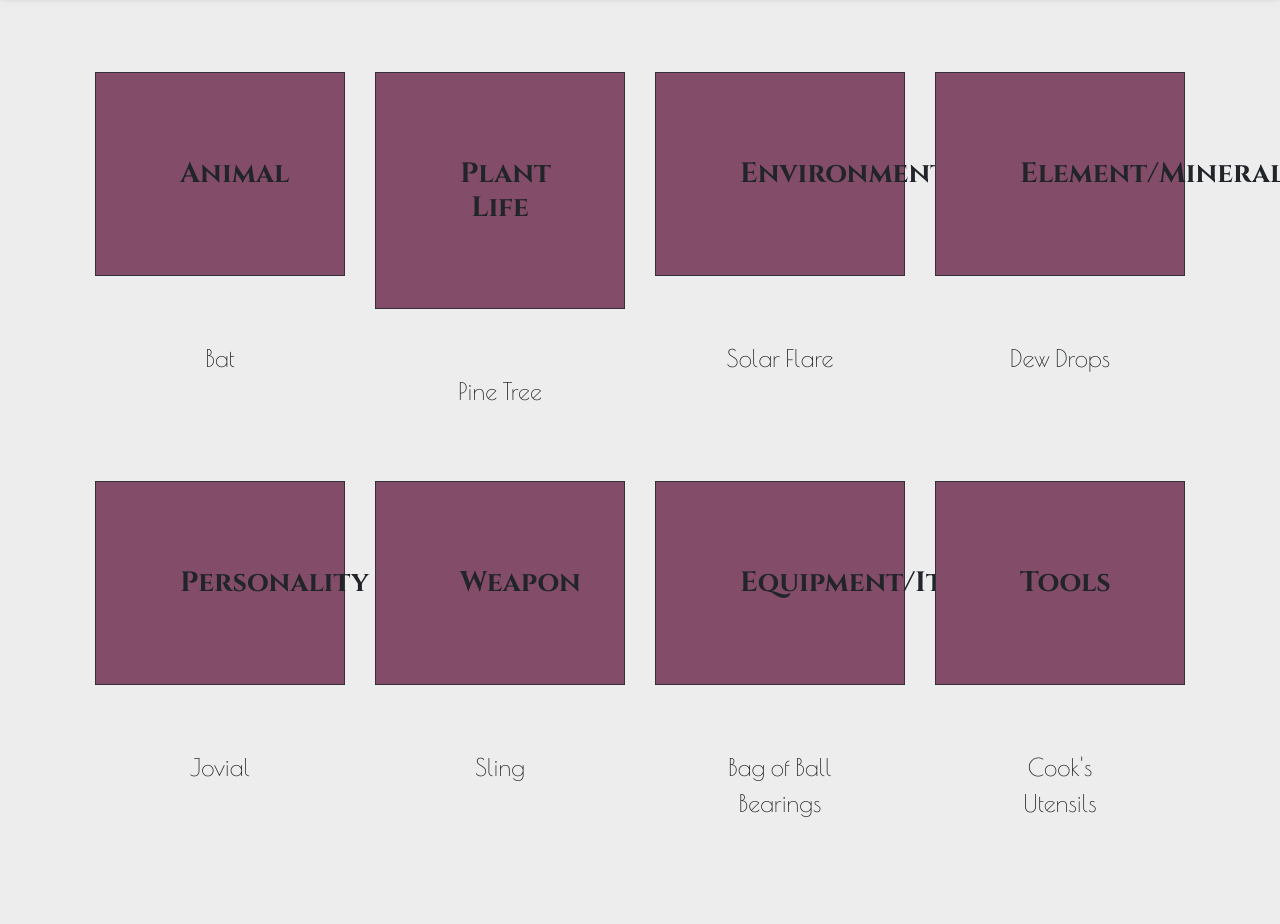
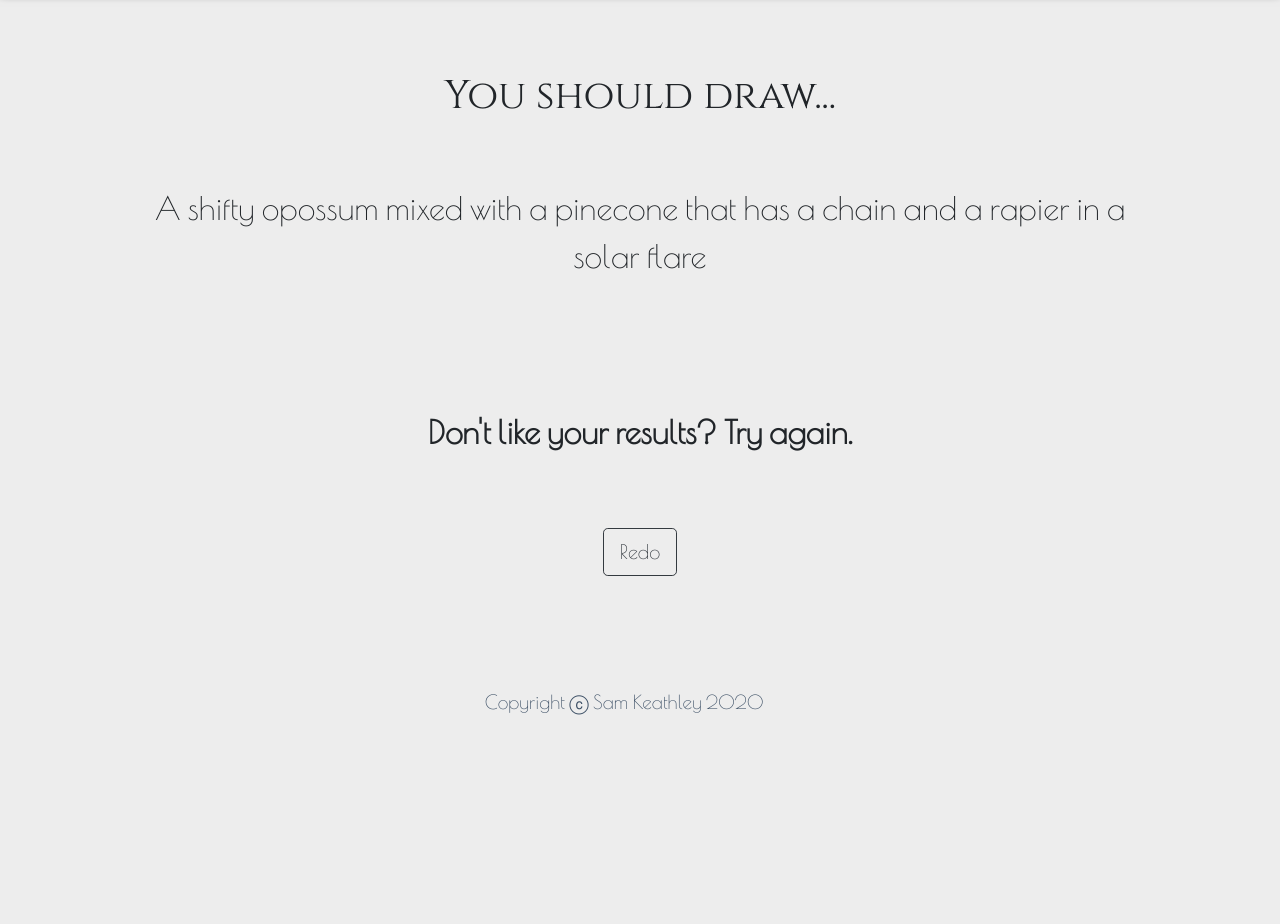
Before and after one commit to SamKeathley/CC5000v2, a React (Create React App) app: page /creature in a window 1280 px wide. Shown: the part 360-1284 px from the top of the page. After the commit the page ends 1080 px from the top, so only its background shows below. Built offline with nearby package versions, Linux system fonts and the light colour scheme.

Commit message:
changed output layout to sentence structure

```diff
--- a/src/App.scss
+++ b/src/App.scss
@@ -41,20 +41,6 @@ ul {
     padding: 3.5rem;
   }
 }
-
-
-.categories {
-    font-family: $head-font;
-    background-color: $accent-color-pink;
-    border: 1px solid $accent-color-dark;
-    font-weight: 700;
-    padding: 3em;
-}
-.results {
-    padding: 3rem 0;
-    background-color: $main-color;
-}
-
 
 svg {
     color: $accent-color-dark;
--- a/src/components/Creature.js
+++ b/src/components/Creature.js
@@ -1,12 +1,10 @@
 import React from 'react';
-import {Link} from 'react-router-dom';
+import { Link } from 'react-router-dom';
 import Button from 'react-bootstrap/Button'
 import Container from 'react-bootstrap/Container';
-import Row from 'react-bootstrap/Row';
-import Col from 'react-bootstrap/Col';
 import animals from '../dataStructures/animal';
-import { plants, environments, elements, personalities } from '../dataStructures/nature';
-import { weapons, equipment, tools } from '../dataStructures/equipment';
+import { plants, environments, personalities } from '../dataStructures/nature';
+import { weapons, equipment } from '../dataStructures/equipment';
 
 
 function Creature() {
@@ -18,57 +16,9 @@ function Creature() {
     return (
         <div className="creatureSection">
             <Container fluid>
-                <Row className="firstRow">
-                    <Col xs={12} md={6} xl={3}>
-                    <h3 className="categories">Animal</h3>
-                    <p className="results">{shuffle(animals)}</p>
-                    </Col>
-                    <Col xs={12} md={6} xl={3}>
-                    <h3 className="categories">Plant Life</h3>
-                    <p className="results">{shuffle(plants)}</p>
-                    </Col>
-                    <Col xs={12} md={6} xl={3}>
-                    <h3 className="categories">Environmental</h3>
-                    <p className="results">{shuffle(environments)}</p>
-                    </Col>
-                    <Col xs={12} md={6} xl={3}>
-                    <h3 className="categories">Element/Mineral</h3>
-                    <p className="results">{shuffle(elements)}</p>
-                    </Col>
-                </Row>
-                <Row className="secondRow">
-                    <Col xs={12} md={6} xl={3}>
-                    <h3 className="categories">Personality</h3>
-                    <p className="results">{shuffle(personalities)}</p>
-                    </Col>
-                    <Col xs={12} md={6} xl={3}>
-                    <h3 className="categories">Weapon</h3>
-                    <p className="results">{shuffle(weapons)}</p>
-                    </Col>
-                    <Col xs={12} md={6} xl={3}>
-                    <h3 className="categories">Equipment/Item</h3>
-                    <p className="results">{shuffle(equipment)}</p>
-                    </Col>
-                    <Col xs={12} md={6} xl={3}>
-                    <h3 className="categories">Tools</h3>
-                    <p className="results">{shuffle(tools)}</p>
-                    </Col>
-                </Row>
-                <Row>
-                <Col>
-                    <ul>
-                        <li><strong>Animals:</strong> A wide range of mammals, reptiles, bugs and more!</li>
-                        <li><strong>Plant Life:</strong> All manner of plant species.</li>
-                        <li><strong>Environmental:</strong> Different environments and textures to add to your creation.</li>
-                        <li><strong>Element/Mineral:</strong> Elements and thinds related to, or based off of, them.</li>
-                        <li><strong>Personality:</strong> Add some expression to your creation.</li>
-                        <li><strong>Weapon:</strong> Mostly fantasy based weaponry.</li>
-                        <li><strong>Equipment/Item:</strong> Miscellaneous items and equipment of your creatures interest.</li>
-                        <li><strong>Tools:</strong> Maybe your creature is a Tinkerer or a Blacksmith. Why not give them some tools to work with.</li>
-                    </ul>
-                </Col>
-                </Row>
-                <p><strong>Don't like your results? No problem. Unlike life, we have a redo button.</strong></p>
+                <h1>You should draw...</h1>
+                <p>{shuffle(personalities)} {shuffle(animals)} mixed with {shuffle(plants)} that has {shuffle(equipment)} and a {shuffle(weapons)} in {shuffle(environments)}</p>
+                <p><strong>Don't like your results? Try again.</strong></p>
                 <Link to="/creature">
                     <Button variant="outline-dark" size="lg">Redo</Button>
                 </Link>
--- a/src/dataStructures/animal.js
+++ b/src/dataStructures/animal.js
@@ -1,89 +1,104 @@
 const animals = [
     // Water Creatures
-    "Mollusk",
-    "Crab / Lobster",
-    "Squid / Octopus",
-    "Mudskipper",
-    "Jellyfish",
-    "Deep Sea Fish",
-    "Fresh Water Fish",
-    "Whale / Dolphin",
-    "Shell",
-    "Eel",
-    "Leech",
-    "Coral / Anemone",
-    "Shark",
-    "Singray / Manta Ray",
+    "mollusk",
+    "crab",
+    "lobster",
+    "squid",
+    "octopus",
+    "mudskipper",
+    "jellyfish",
+    "deep sea fish",
+    "fresh water fish",
+    "whale",
+    "dolphin",
+    "shell",
+    "eel",
+    "leech",
+    "coral",
+    "anemone",
+    "shark",
+    "singray",
+    "manta ray",
 
     // Reptiles
-    "Crocodile",
-    "Gila",
-    "Frog",
-    "Newt",
-    "Lizard",
-    "Snake",
-    "Turtle",
+    "crocodile",
+    "gila",
+    "frog",
+    "newt",
+    "lizard",
+    "snake",
+    "turtle",
 
     // Bugs
-    "Worm",
-    "Ant",
-    "Mosquito",
-    "Moth",
-    "Butterfly",
-    "Fly",
-    "Dragonfly",
-    "Lotus",
-    "Mantis",
-    "Bee / Wasp",
-    "Caterpillar",
-    "Beetle",
-    "Flea / Mite",
-    "Spider",
+    "worm",
+    "ant",
+    "mosquito",
+    "moth",
+    "butterfly",
+    "fly",
+    "dragonfly",
+    "lotus",
+    "mantis",
+    "bee",
+    "wasp",
+    "caterpillar",
+    "beetle",
+    "flea",
+    "mite",
+    "spider",
 
     //Birds
-    "Duck",
-    "Heron",
-    "Finch",
-    "Crow",
-    "Raven",
-    "Hawk",
-    "Falcon",
-    "Rooster",
-    "Chickadee",
-    "Jay",
-    "Parrot",
-    "Robin",
-    "Sparrow",
-    "Seagull",
-    "Dove",
-    "Pigeon",
-    "Owl",
-    "Puffin",
+    "duck",
+    "heron",
+    "finch",
+    "crow",
+    "raven",
+    "hawk",
+    "falcon",
+    "rooster",
+    "chickadee",
+    "jay",
+    "parrot",
+    "robin",
+    "sparrow",
+    "seagull",
+    "dove",
+    "pigeon",
+    "owl",
+    "puffin",
 
     // Mammals
-    "Sheep / Ram",
-    "Cow / Bull",
-    "Mouse / Rat",
-    "Rabbit",
-    "Pig / Boar",
-    "Deer / Pronghorn / Buck",
-    "Elephant",
-    "Giraffe",
-    "Bat",
-    "Bear",
-    "Wolf",
-    "Fox",
-    "Coyote",
-    "Horse / Zebra",
-    "Lion / Tiger",
-    "Primate",
-    "Hedgehog",
-    "Opossum",
-    "Raccoon",
-    "Pink Fairy Armadillo",
-    "Panda",
-    "Otter",
-    "Hyena"
+    "sheep",
+    "ram",
+    "cow",
+    "bull",
+    "mouse",
+    "rat",
+    "rabbit",
+    "pig",
+    "boar",
+    "deer",
+    "pronghorn",
+    "buck",
+    "elephant",
+    "giraffe",
+    "bat",
+    "bear",
+    "wolf",
+    "fox",
+    "coyote",
+    "horse",
+    "zebra",
+    "lion",
+    "tiger",
+    "primate",
+    "hedgehog",
+    "opossum",
+    "raccoon",
+    "pink fairy armadillo",
+    "panda",
+    "otter",
+    "hyena"
 ]
 
 export default animals;
--- a/src/dataStructures/equipment.js
+++ b/src/dataStructures/equipment.js
@@ -1,93 +1,94 @@
 const weapons = [
-    "Club",
-    "Dagger",
-    "Greatclub",
-    "Handaxe",
-    "Javelin",
-    "Light Hammer",
-    "Mace",
-    "Quarterstaff",
-    "Sickle",
-    "Spear",
-    "Crossbow",
-    "Dart",
-    "Shortbow",
-    "Sling",
-    "Battleaxe",
-    "Flail",
-    "Glaive",
-    "Greataxe",
-    "Greatsword",
-    "Halberd",
-    "Lance",
-    "Longsword",
-    "Maul",
-    "Morningstar",
-    "Pike",
-    "Rapier",
-    "Scimitar",
-    "Shortsword",
-    "Trident",
-    "War Pick",
-    "Warhammer",
-    "Whip",
-    "Blowgun",
-    "Longbow",
-    "Net"
+    "club",
+    "dagger",
+    "greatclub",
+    "handaxe",
+    "javelin",
+    "light hammer",
+    "mace",
+    "quarterstaff",
+    "sickle",
+    "spear",
+    "crossbow",
+    "dart",
+    "shortbow",
+    "sling",
+    "battleaxe",
+    "flail",
+    "glaive",
+    "greataxe",
+    "greatsword",
+    "halberd",
+    "lance",
+    "longsword",
+    "maul",
+    "morningstar",
+    "pike",
+    "rapier",
+    "scimitar",
+    "shortsword",
+    "trident",
+    "war pick",
+    "warhammer",
+    "whip",
+    "blowgun",
+    "longbow",
+    "net"
 ]
 
 const equipment = [
-    "Abacus",
-    "Vial of Acid",
-    "Flask of Alchemist's Fire",
-    "Ammunition (arrows, blowgun needles, crossbow bolts, bullets, etc.)",
-    "Vial of Antitoxin / Antidote",
-    "Arcane Focus",
-    "Backpack",
-    "Bag of Ball Bearings",
-    "Barrel",
-    "Basket",
-    "Bedroll",
-    "Bedroll",
-    "Blanket",
-    "Book",
-    "Glass Bottle",
-    "Bucket",
-    "Candle",
-    "Map / Scroll Case",
-    "Chain",
-    "Chest",
-    "Component Pouch",
-    "Crowbar",
-    "Druidic Focus",
-    "Flask / Tankard",
-    "Grappling Hook",
-    "Hammer",
-    "Hourglass",
-    "Hunting Trap",
-    "Bottle of Ink",
-    "Ink Pen",
-    "Ladder",
-    "Lantern",
-    "Lamp",
-    "Lock and Key",
-    "Magnifying Glass",
-    "Mirror",
-    "Flask of Oil",
-    "Parchment",
-    "Perfume Bottle",
-    "Potions",
-    "Vial of Poison",
-    "Pouch",
-    "Scrying Bones",
-    "Rope",
-    "Merchant's Scale",
-    "Shovel",
-    "Signet Ring",
-    "Spellbook",
-    "Tea Kettle",
-    "Umbrella",
-    "Needle and Thread"
+    "an abacus",
+    "a vial of acid",
+    "a flask of Alchemist's Fire",
+    "ammunition (arrows, blowgun needles, crossbow bolts, bullets, etc.)",
+    "a vial of antitoxin",
+    "some kind of arcane focus",
+    "a backpack",
+    "a bag of ball bearings",
+    "a barrel",
+    "a basket",
+    "a bedroll",
+    "a blanket",
+    "a book",
+    "a glass bottle",
+    "a bucket",
+    "a candle",
+    "a scroll case",
+    "a chain",
+    "a chest",
+    "a component pouch",
+    "a crowbar",
+    "some kind of druidic focus",
+    "a tankard",
+    "a flask",
+    "a grappling hook",
+    "a hammer",
+    "an hourglass",
+    "a hunting trap",
+    "a bottle of ink",
+    "an ink pen",
+    "a wooden ladder",
+    "a lantern",
+    "a lamp",
+    "a lock and key",
+    "a magnifying glass",
+    "a mirror",
+    "a flask of oil",
+    "some parchment",
+    "a perfume bottle",
+    "an assortment of potions",
+    "a vial of poison",
+    "a pouch",
+    "scrying bones",
+    "rope",
+    "a merchant's scale",
+    "a shovel",
+    "a silver signet ring",
+    "a spellbook",
+    "a tea kettle",
+    "an umbrella",
+    "a needle and thread",
+    "an ancient tome"
 ]
 
 const tools = [
--- a/src/dataStructures/nature.js
+++ b/src/dataStructures/nature.js
@@ -1,47 +1,50 @@
 const plants = [
-    "Seaweed",
-    "Fern",
-    "Desert Cacti",
-    "Jade",
-    "Flower",
-    "Vines",
-    "Poppies",
-    "Grass / Dandelion",
-    "Wild Flowers",
-    "Carnivorous Plant",
-    "Asparagas",
-    "Pinecone",
-    "Berries",
-    "Ginger",
-    "Tree Fruit",
-    "Legume",
-    "Gourd",
-    "Artichoke",
-    "Broccoli / Cauliflower",
-    "Corn",
-    "Grain",
-    "Moss",
-    "Lichen",
-    "Mushroom",
-    "Birch Tree",
-    "Willow Tree",
-    "Maple Tree",
-    "Oak Tree",
-    "Pine Tree",
-    "Banyan"
+    "some seaweed",
+    "a fern",
+    "a desert cactus",
+    "jade",
+    "a flower",
+    "vines",
+    "poppies",
+    "some grass",
+    "a dandelion",
+    "wild flowers",
+    "a carnivorous plant",
+    "asparagas",
+    "a pinecone",
+    "berries",
+    "ginger",
+    "a tree fruit",
+    "a legume",
+    "some type of gourd",
+    "an artichoke",
+    "broccoli",
+    "cauliflower",
+    "corn",
+    "some grains",
+    "moss",
+    "lichen",
+    "a mushroom",
+    "a birch tree",
+    "a willow tree",
+    "a maple tree",
+    "an oak tree",
+    "a pine tree",
+    "a banyan"
 ]
 
 const environments = [
-    "Moon Cycles",
-    "Starfield",
-    "Crater / Asteroid",
-    "Solar Flare",
-    "Galaxy Form",
-    "Volcano",
-    "Planet Texture / Feature",
-    "Cloud",
-    "Cyclone",
-    "Tornado"
+    "the moon cycles",
+    "a starfield",
+    "a crater",
+    "an asteroid",
+    "a solar flare",
+    "some kind of galaxy form",
+    "a active volcano",
+    "a new planet",
+    "a cloud",
+    "a cyclone",
+    "a tornado"
 ]
 
 const elements = [
@@ -72,21 +75,21 @@ const elements = [
 ]
 
 const personalities = [
-    "Shy",
-    "Bold",
-    "Mischievous",
-    "Angry",
-    "Timid",
-    "Aloof",
-    "Cowardly",
-    "Paranoid",
-    "Deadpan",
-    "Insane",
-    "Jovial",
-    "Hysterical",
-    "Shifty",
-    "Confused",
-    "Carefree"
+    "A shy",
+    "A bold",
+    "A mischievous",
+    "An angry",
+    "A timid",
+    "An aloof",
+    "A cowardly",
+    "A paranoid",
+    "A deadpan",
+    "An insane",
+    "A jovial",
+    "A hysterical",
+    "A shifty",
+    "A confused",
+    "A carefree"
 ]
 
 export { plants, environments, elements, personalities };
```
